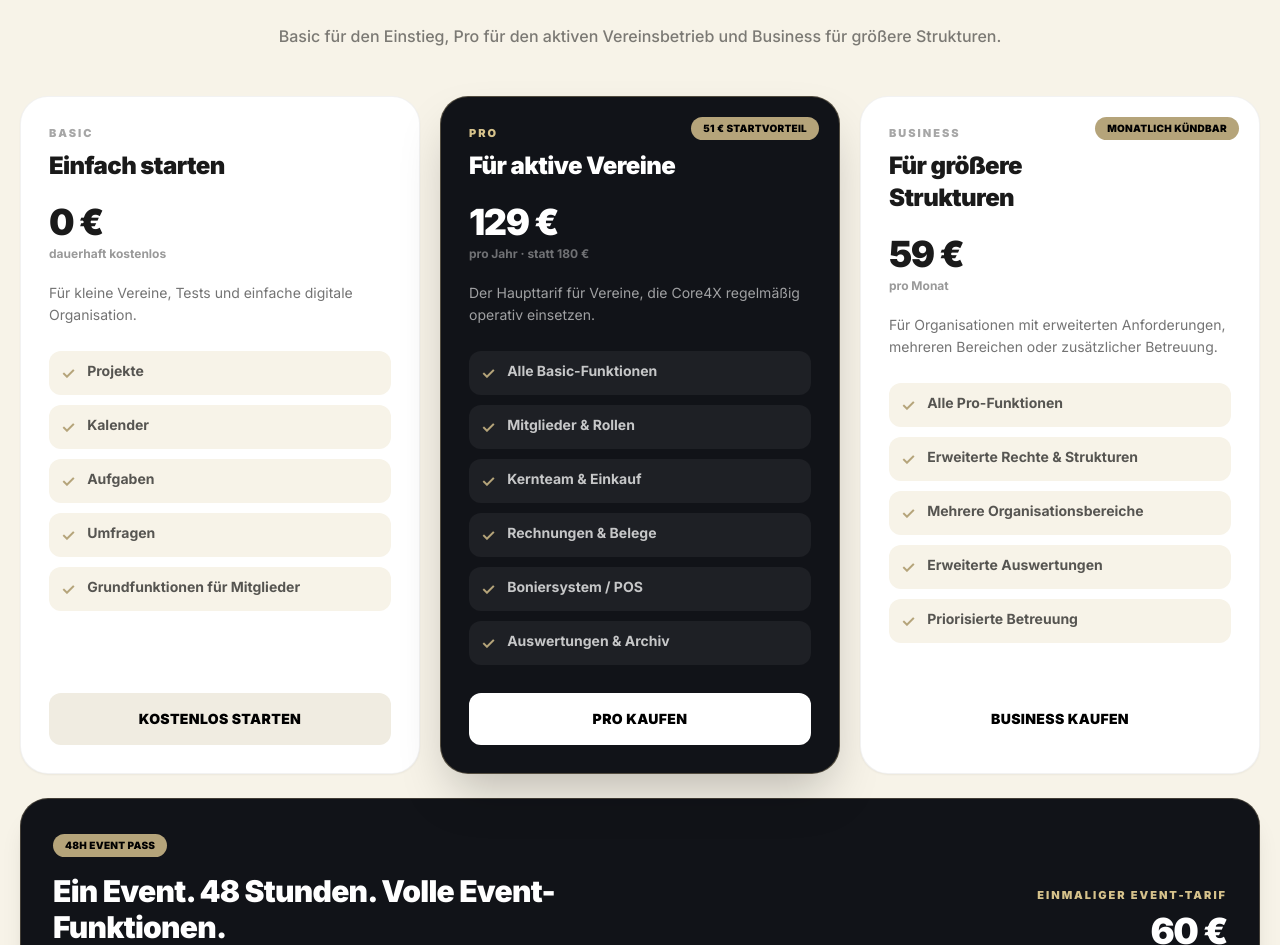
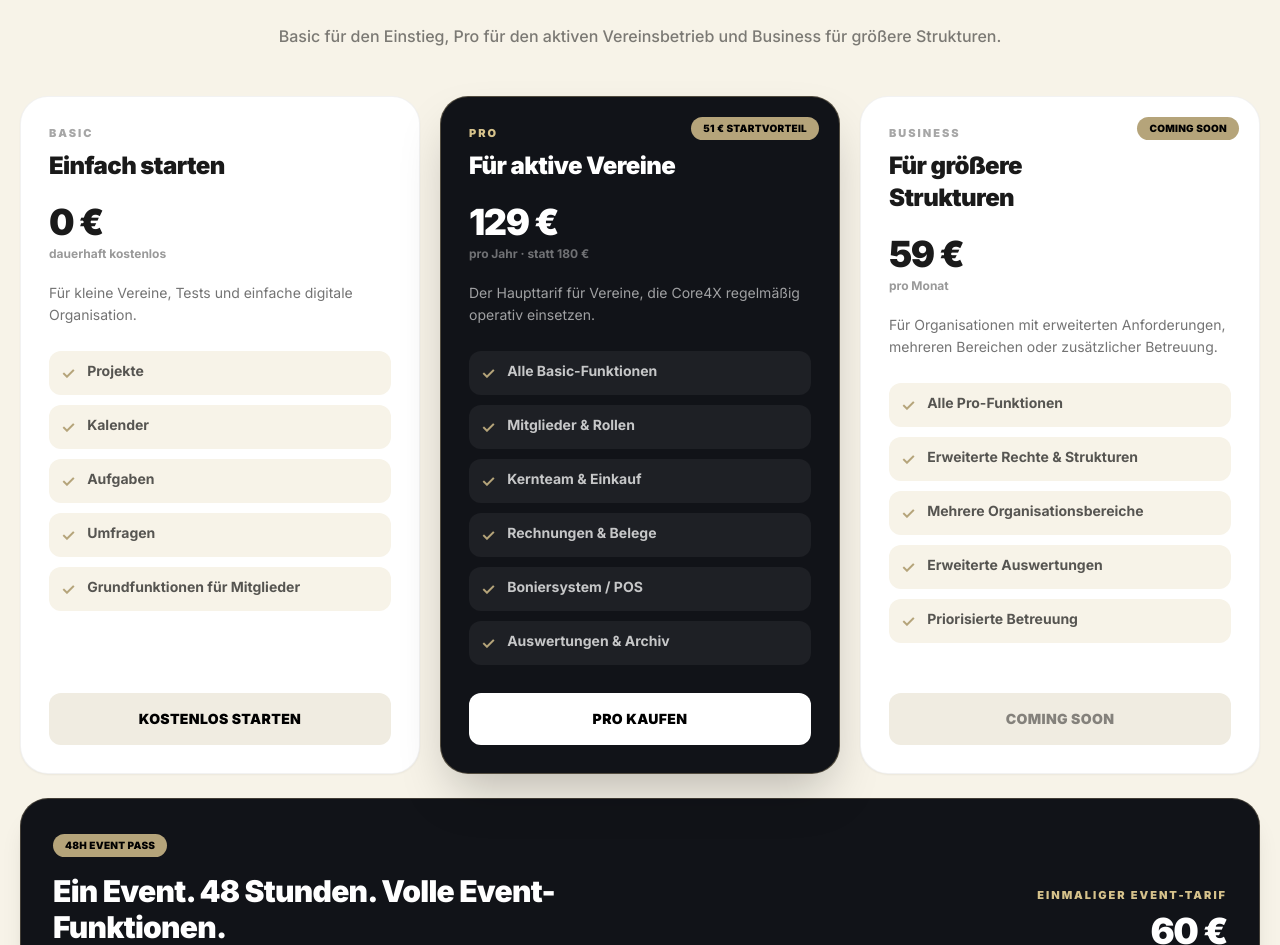
Before and after one commit to rainers79/core4X-landing, a React (Vite) app: page / in a window 1280 px wide. Shown: the part 904-1849 px from the top of the page. Built offline with nearby package versions, Linux system fonts and the light colour scheme; no server answers.

Commit message:
Mark Business plan as coming soon

```diff
--- a/src/App.tsx
+++ b/src/App.tsx
@@ -514,8 +514,8 @@
           cadence="pro Monat"
           description="Für Organisationen mit erweiterten Anforderungen, mehreren Bereichen oder zusätzlicher Betreuung."
           features={['Alle Pro-Funktionen', 'Erweiterte Rechte & Strukturen', 'Mehrere Organisationsbereiche', 'Erweiterte Auswertungen', 'Priorisierte Betreuung']}
-          badge="Monatlich kündbar"
-          action={<CheckoutButton plan="business" light onCheckout={setCheckoutPlan}>Business kaufen</CheckoutButton>}
+          badge="Coming soon"
+          action={<div className="w-full py-4 rounded-xl bg-[#F0ECE1] text-black/45 text-sm font-black uppercase tracking-wide text-center cursor-not-allowed">Coming soon</div>}
         />
       </div>
 
```
